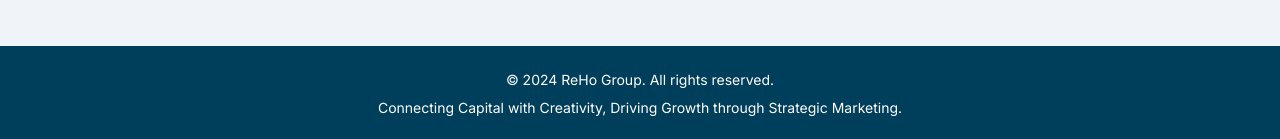
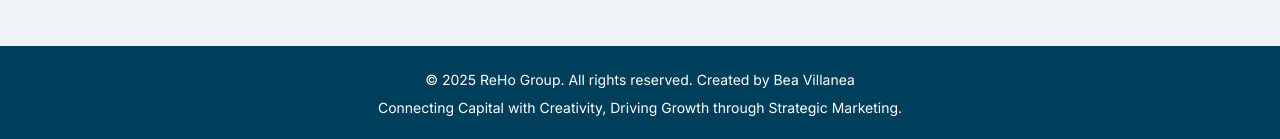
Before and after one commit to beavillanea09/reho, a plain HTML site: page index.html in a window 1280 px wide. Shown: the part 1476-1615 px from the top of the page. Drawn offline with nearby package versions, Linux system fonts and the light colour scheme.

Commit message:
Update index.html

```diff
--- a/index.html
+++ b/index.html
@@ -905,7 +905,7 @@
     <!-- Footer Section -->
     <footer class="bg-[#003f5c] text-white py-6 px-4 md:px-8 mt-12">
         <div class="container mx-auto text-center text-sm">
-            <p>&copy; 2024 ReHo Group. All rights reserved.</p>
+            <p>&copy; 2025 ReHo Group. All rights reserved. Created by Bea Villanea</p>
             <p class="mt-2">Connecting Capital with Creativity, Driving Growth through Strategic Marketing.</p>
         </div>
     </footer>
```
